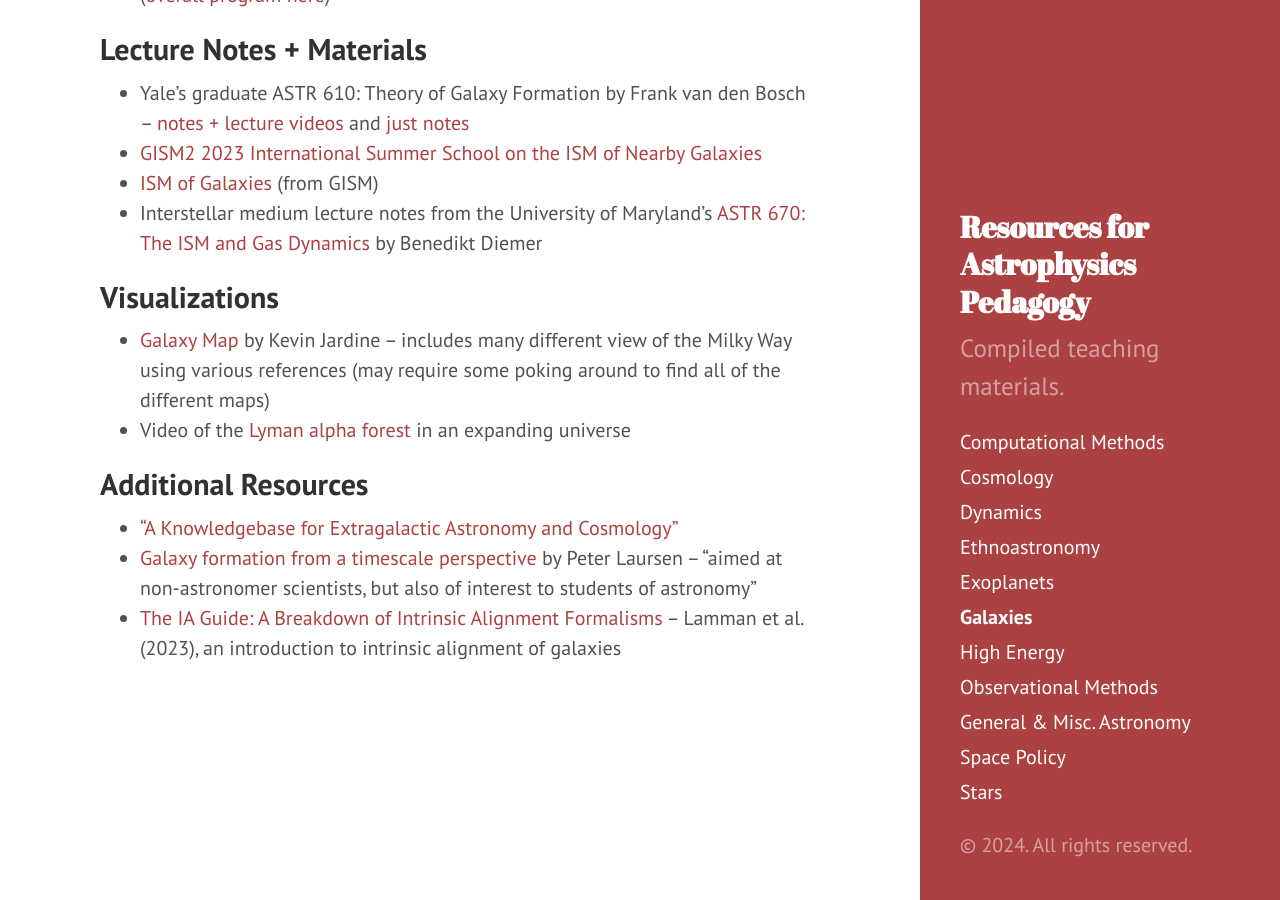
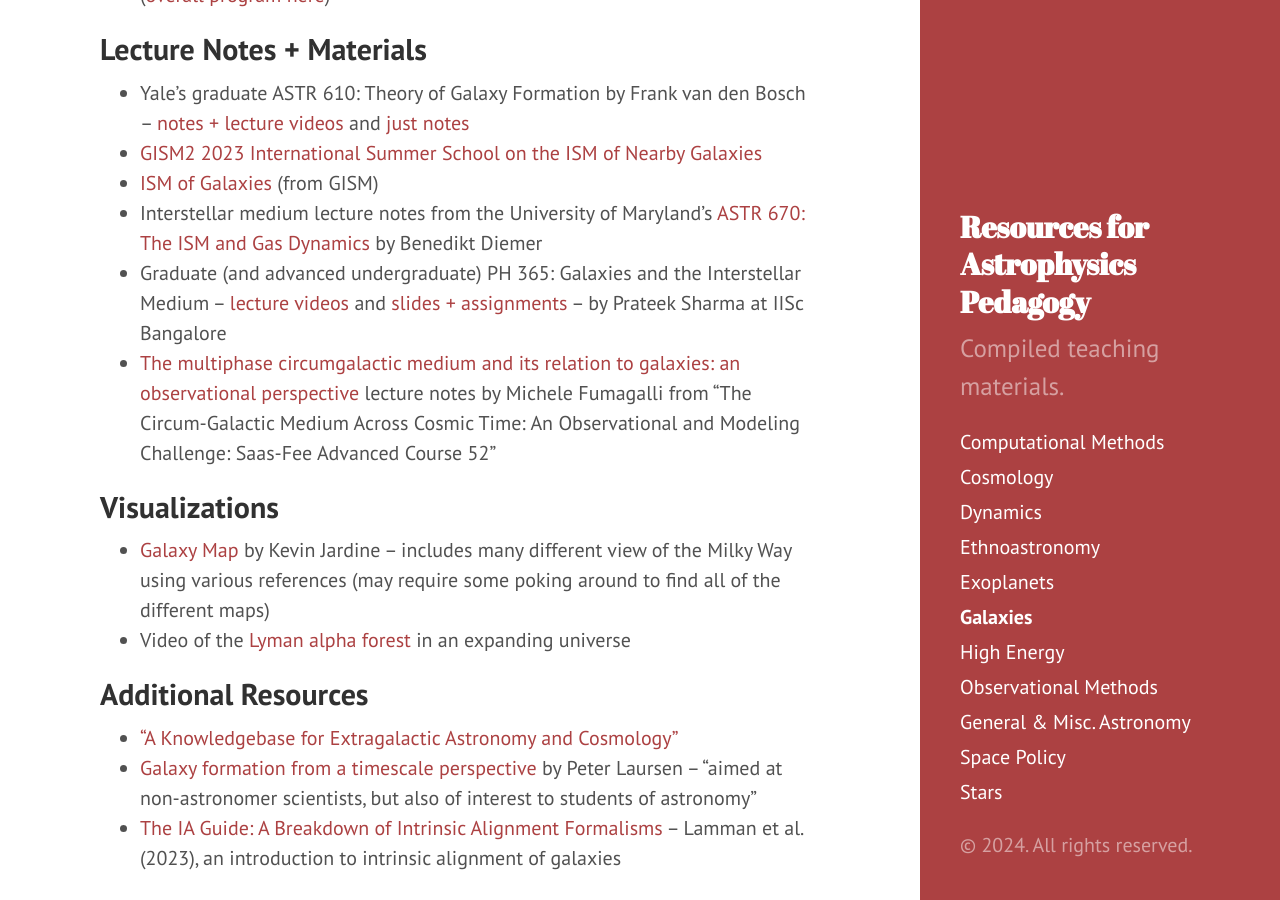
Before and after one commit to astroteaching/astroteaching.github.io, a Jekyll site: the page built from galaxies.md, in a window 1280 px wide and 900 px high, scrolled down 445 px. Built offline with Jekyll 4.4.1, drawn with Linux system fonts in a browser that asks for light colours.

```diff
--- a/galaxies.md
+++ b/galaxies.md
@@ -16,6 +16,8 @@ Galaxies, galaxy formation and evolution, and stellar populations.
 - [GISM2 2023 International Summer School on the ISM of Nearby Galaxies](https://ismgalaxies2023.sciencesconf.org/resource/page/id/5){:target="_blank"}
 - [ISM of Galaxies](https://www.youtube.com/channel/UCT4ciux-qUqo9XmOTw4FNPw){:target="_blank"} (from GISM)
 - Interstellar medium lecture notes from the University of Maryland's [ASTR 670: The ISM and Gas Dynamics](http://www.benediktdiemer.com/wp-content/uploads/astr670_ism_notes.pdf){:target="_blank"} by Benedikt Diemer
+- Graduate (and advanced undergraduate) PH 365: Galaxies and the Interstellar Medium -- [lecture videos](https://www.youtube.com/playlist?list=PLJxtWIpdsZWqUNY4pPT3KtR1rB6GaWkRw){:target="_blank"} and [slides + assignments](https://indianinstituteofscience-my.sharepoint.com/personal/prateek_iisc_ac_in/_layouts/15/onedrive.aspx?id=%2Fpersonal%2Fprateek%5Fiisc%5Fac%5Fin%2FDocuments%2FTeachingFiles%2FGalaxiesAndISM2023%2D24&ga=1){:target="_blank"} -- by Prateek Sharma at IISc Bangalore
+- [The multiphase circumgalactic medium and its relation to galaxies: an observational perspective](https://arxiv.org/abs/2409.00174){:target="_blank"} lecture notes by Michele Fumagalli from "The Circum-Galactic Medium Across Cosmic Time: An Observational and Modeling Challenge: Saas-Fee Advanced Course 52"
 
 ## Visualizations
 - [Galaxy Map](http://galaxymap.org){:target="_blank"} by Kevin Jardine -- includes many different view of the Milky Way using various references (may require some poking around to find all of the different maps)
```
Also changed, not shown: highenergy.md (+1 -0 lines), resources.md (+3 -1 lines), stars.md (+1 -0 lines).
